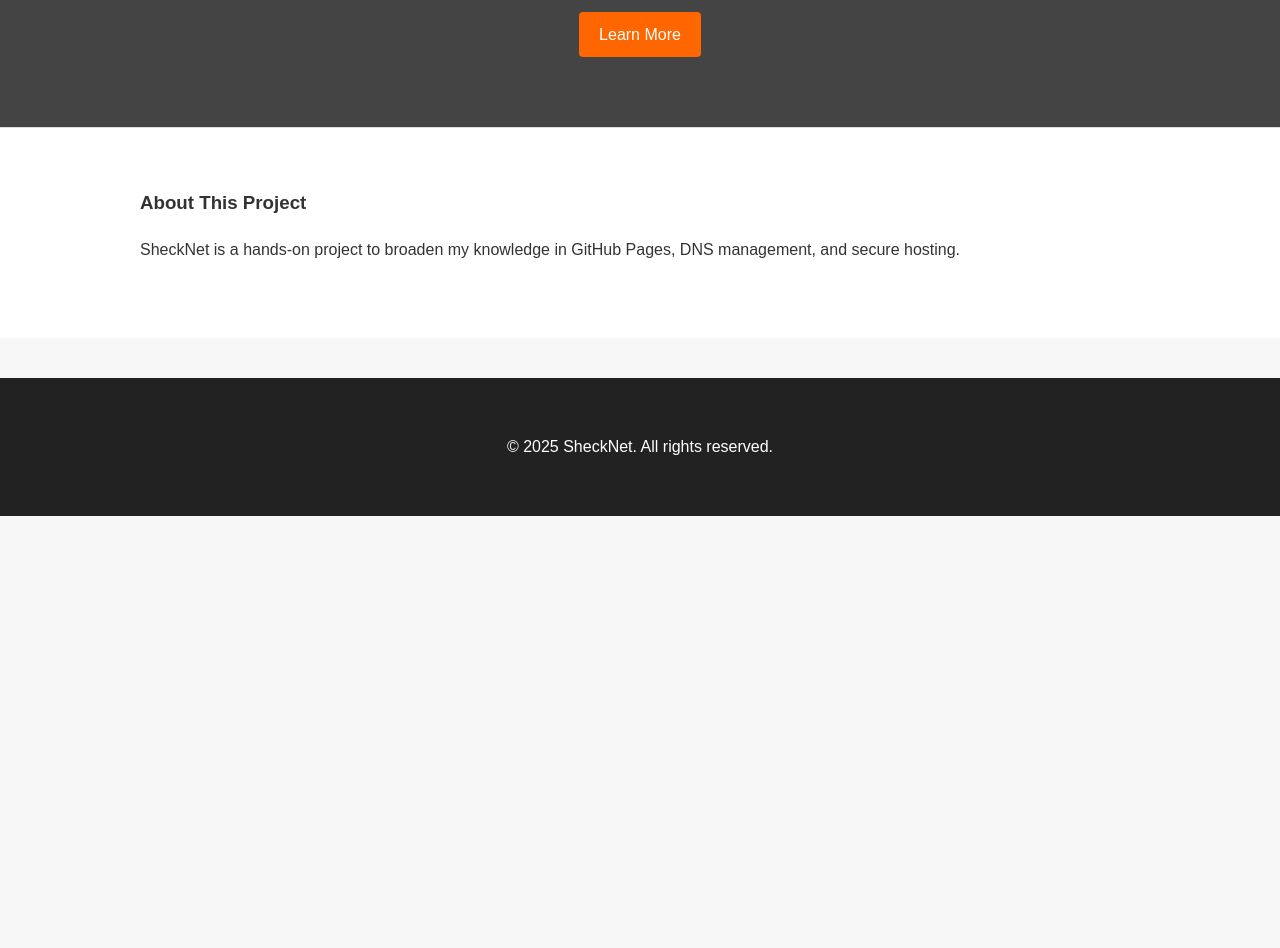
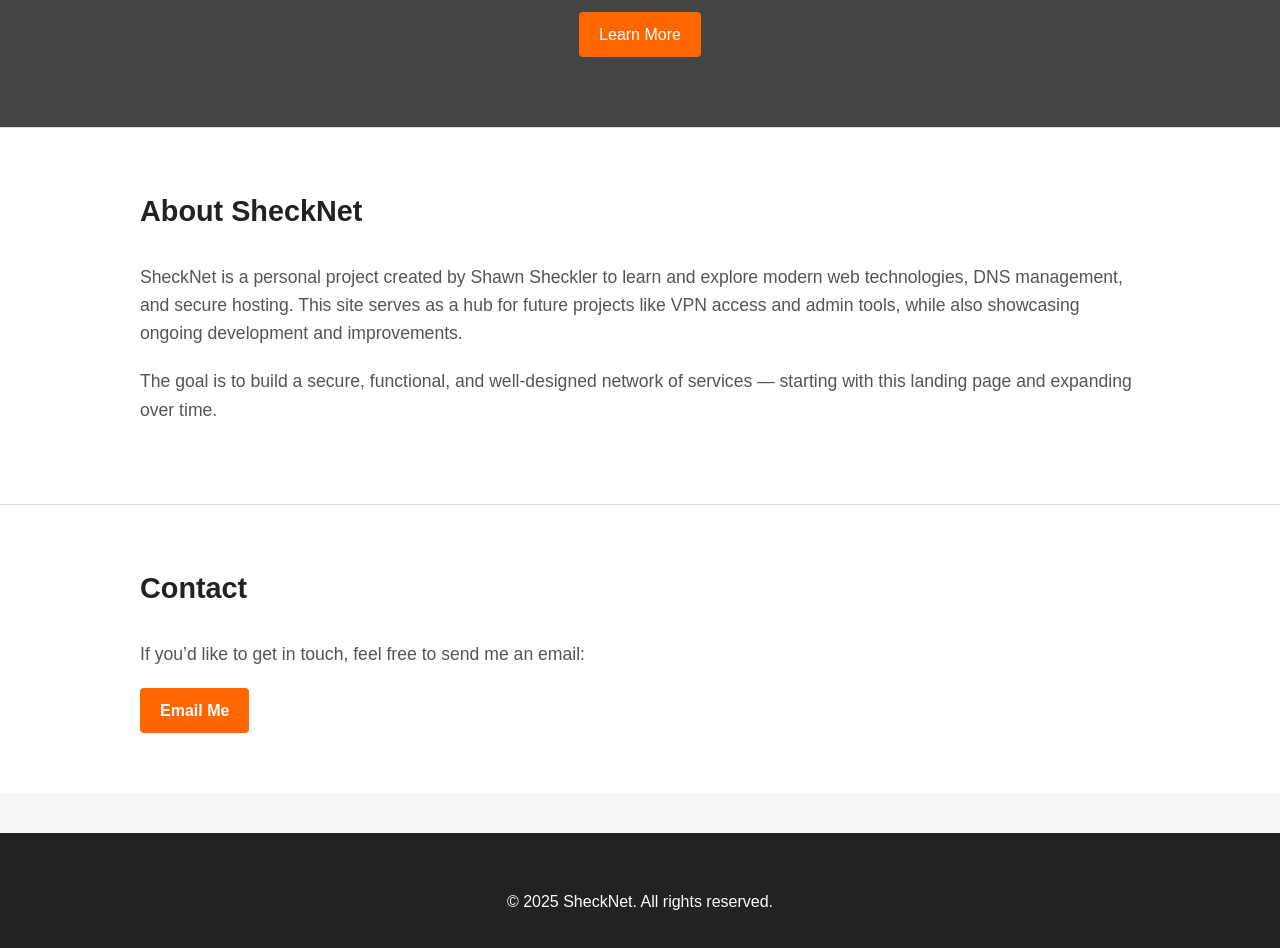
Before and after one commit to Shecky121/Shecky121.github.io, a plain HTML site: page index.html in a window 1280 px wide. Shown: the part 620-1568 px from the top of the page. Before the commit the page ends 1136 px from the top, so only its background shows below. Drawn offline with Linux system fonts and the light colour scheme.

Commit message:
adding about and contact sections

```diff
--- a/assets/css/style.css
+++ b/assets/css/style.css
@@ -97,6 +97,40 @@ nav ul li a {
 .content h3 {
   margin-top: 0;
 }
+.about, .contact {
+  padding: 40px 0;
+  background: #fff;
+  border-top: 1px solid #ddd;
+}
+
+.about h3,
+.contact h3 {
+  margin-top: 0;
+  font-size: 1.8em;
+  color: #222;
+}
+
+.about p,
+.contact p {
+  margin-bottom: 20px;
+  font-size: 1.1em;
+  color: #555;
+}
+
+.contact .btn {
+  display: inline-block;
+  background: #ff6600;
+  color: #fff;
+  padding: 10px 20px;
+  text-decoration: none;
+  border-radius: 4px;
+  font-weight: bold;
+}
+
+.contact .btn:hover {
+  background: #e65c00;
+}
+
 
 /* Footer */
 footer {
--- a/index.html
+++ b/index.html
@@ -13,9 +13,9 @@
 	      <h1>SheckNet</h1>
     <nav>
   <ul>
-          <li><a href="#">Home</a></li>
-          <li><a href="#">About</a></li>
-          <li><a href="#">Contact</a></li>
+    <li><a href="#hero">Home</a></li>
+    <li><a href="#about">About</a></li>
+    <li><a href="#contact">Contact</a></li>
   </ul>
 </nav>
     </div>
@@ -30,11 +30,28 @@
         <a href="#" class="btn">Learn More</a>
       </div>
     </section>
-
-    <section class="content">
+    </section>
+	<section id="about" class="about">
   <div class="container">
-        <h3>About This Project</h3>
-        <p>SheckNet is a hands-on project to broaden my knowledge in GitHub Pages, DNS management, and secure hosting. </p>
+    <h3>About SheckNet</h3>
+    <p>
+      SheckNet is a personal project created by Shawn Sheckler to learn and explore
+      modern web technologies, DNS management, and secure hosting.
+      This site serves as a hub for future projects like VPN access and admin tools,
+      while also showcasing ongoing development and improvements.
+    </p>
+    <p>
+      The goal is to build a secure, functional, and well‑designed network of services
+      — starting with this landing page and expanding over time.
+    </p>
+  </div>
+</section>
+<section id="contact" class="contact">
+  <div class="container">
+    <h3>Contact</h3>
+    <p>If you’d like to get in touch, feel free to send me an email:</p>
+    <a href="mailto:shecky12+shecknet@proton.me" class="btn">Email Me</a>
+    <!-- Update the mailto address once your Proton Mail is ready -->
   </div>
 </section>
   </main>
```
Lines whose indentation alone changed are shown as unchanged.
